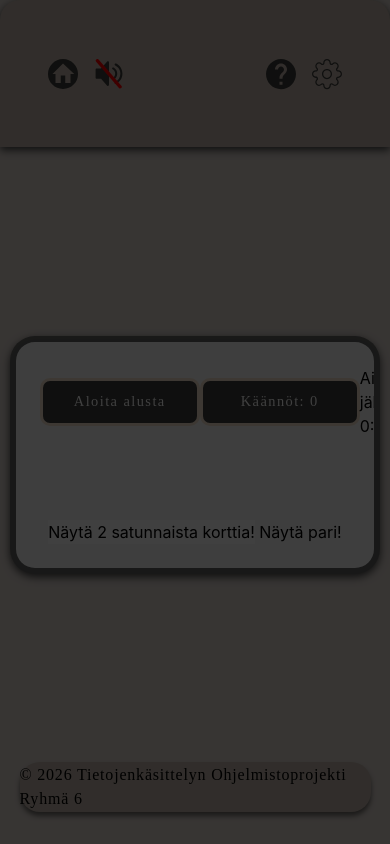
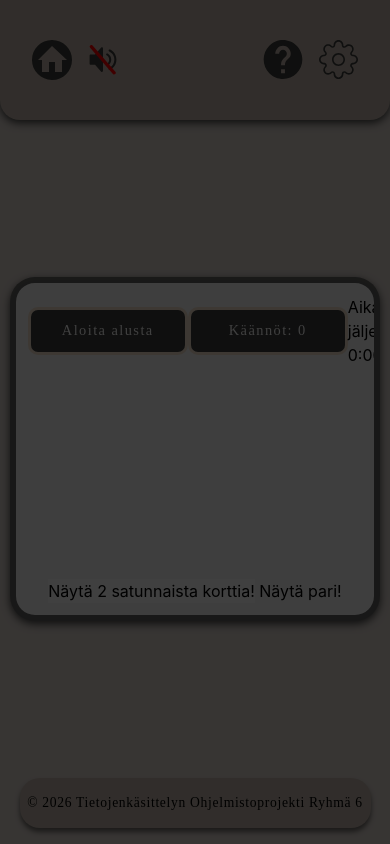
Before and after one commit to jamktiko/MuisTiko, a SvelteKit app in the folder muistiko/: page /game in a window 390 px wide. Built offline with nearby package versions, Linux system fonts and the light colour scheme; a web font is replaced by a local one.

Commit message:
Sivun asettelua ja pientä hienosäätöä

```diff
--- a/muistiko/src/lib/components/Header.svelte
+++ b/muistiko/src/lib/components/Header.svelte
@@ -18,7 +18,8 @@
 	<div class="header-row">
 		{#if gameLogo}
 			<div class="logo-container">
-				<img src="/data/logot/muistiko_{gameLogo?.toLowerCase()}.svg" alt="Muistiko logo" />
+				<img class="logo-desktop" src="/data/logot/muistiko_{gameLogo?.toLowerCase()}.svg" alt="Muistiko logo" />
+				<img class="logo-mobile" src="/data/logot/muistiko_{gameLogo?.toLowerCase()}_pieni.svg" alt="Muistiko logo" />
 			</div>
 		{/if}
 
--- a/muistiko/src/routes/layout.css
+++ b/muistiko/src/routes/layout.css
@@ -19,13 +19,14 @@ body {
 	justify-content: space-between;
 	align-items: center;
 	padding: 0 2rem;
-	border-radius: 20px 20px 0 0;
+	border-radius: 0 0 20px 20px;
 	background: var(--color-header, #c3b5aa);
 	filter: drop-shadow(0 3px 4px #3b3b3b);
 }
 
 .logo-container {
 	position: absolute;
+	top: 20%;
 	left: 50%;
 	transform: translateX(-50%);
 }
@@ -55,26 +56,33 @@ nav {
 
 /* Koti-painike */
 .home-button {
-	width: 30px;
-	height: 30px;
+	width: 40px;
+	height: 40px;
 	background-color: transparent;
 	filter: var(--color-icon-filter, none);
 }
 
 /* Info-painike */
 .info-button {
-	width: 30px;
-	height: 30px;
+	width: 40px;
+	height: 40px;
 	background-color: transparent;
 	filter: var(--color-icon-filter, none);
 }
 
 /* Asetukset-painike */
 .settings-button {
-	width: 30px;
-	height: 30px;
+	width: 40x;
+	height: 40px;
 	background-color: transparent;
 	filter: var(--color-icon-filter, none);
+}
+
+.home-button img,
+.info-button img,
+.settings-button img {
+	width: 100%;
+	height: 100%;
 }
 
 /* TIKON VALKOSET PAINIKKEET */
@@ -199,7 +207,7 @@ nav {
 
 /* Footer - asettelu ja asetukset */
 .footer {
-	max-width: 1150px;
+	max-width: 1700px;
 	width: 90%;
 	height: 50px;
 	display: flex;
@@ -212,10 +220,11 @@ nav {
 	margin: 0 auto 2rem auto;
 }
 
-/* Footer teksti */
+/* Footer teksti - koko min, preferred,max */
 .footer p {
 	font-family: 'Coustard', serif;
 	letter-spacing: 0.05em;
+	font-size: clamp(0.85rem, 2vw, 1rem);
 }
 
 /* Dropdown - kesken */
@@ -485,3 +494,71 @@ Modaalin taustan tyyli
 .card-grid[data-cards='12'] {
 	grid-template-columns: repeat(4, minmax(0, 120px));
 }
+
+/* Mobiili koon logot */
+
+.logo-mobile {
+	display: none;
+}
+
+/* MEDIA QUERYT */
+
+@media (max-width: 768px) {
+	.header-row {
+		height: 120px;
+		padding: 0 1rem;
+	}
+
+	.content-box {
+		width: 95vw;
+		padding: 1.5rem;
+	}
+
+	.settings-content {
+		padding-top: 1.5rem;
+	}
+
+	.dropdown-row {
+		display: grid;
+		grid-template-columns: 1fr 1fr;
+		gap: 1rem;
+	}
+
+	.dropdown-row > :last-child {
+		grid-column: 1 / -1;
+		display: flex;
+		justify-content: center;
+	}
+
+	.start-button {
+		width: 60% !important;
+		min-height: 50px !important;
+		margin-top: 1.5rem;
+		font-size: 0.85rem;
+	}
+
+	.footer {
+		margin-bottom: 1rem;
+	}
+
+	.logo-desktop {
+		display: none;
+	}
+
+	.logo-mobile {
+		display: block;
+		max-width: 180px;
+	}
+
+	.game-box {
+		max-height: calc(100dvh - 500px);
+		height: calc(100dvh - 320px);
+		width: 95vw;
+		padding: 0.75rem;
+	}
+
+	.card-grid[data-cards='12'] { grid-template-columns: repeat(4, 1fr); }
+	.card-grid[data-cards='16'] { grid-template-columns: repeat(4, 1fr); }
+	.card-grid[data-cards='20'] { grid-template-columns: repeat(5, 1fr); }
+	.card-grid[data-cards='30'] { grid-template-columns: repeat(6, 1fr); }
+}
```
